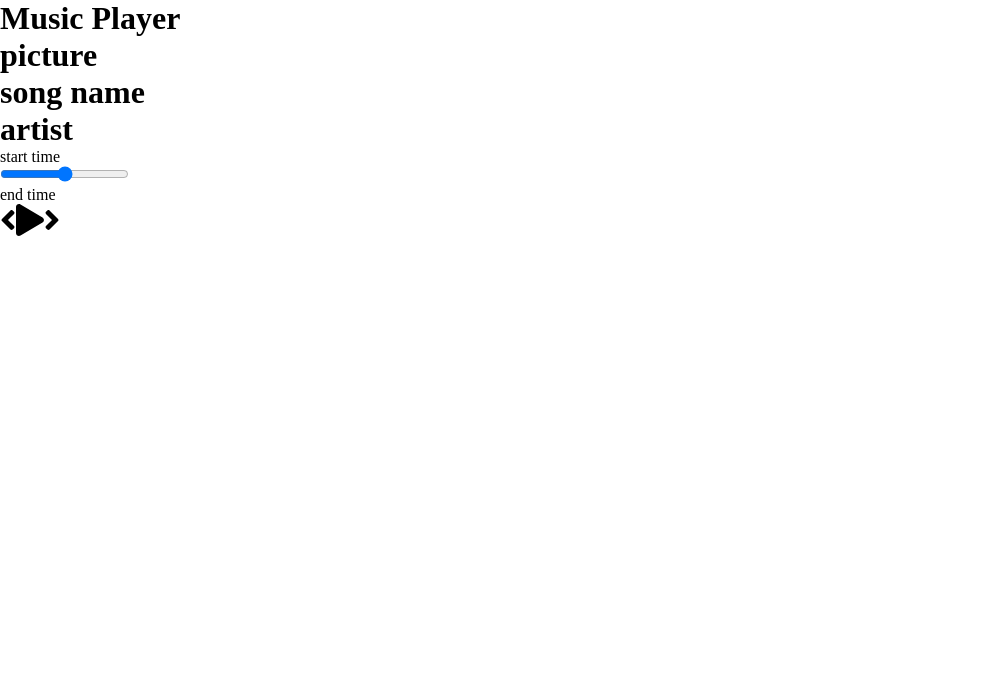
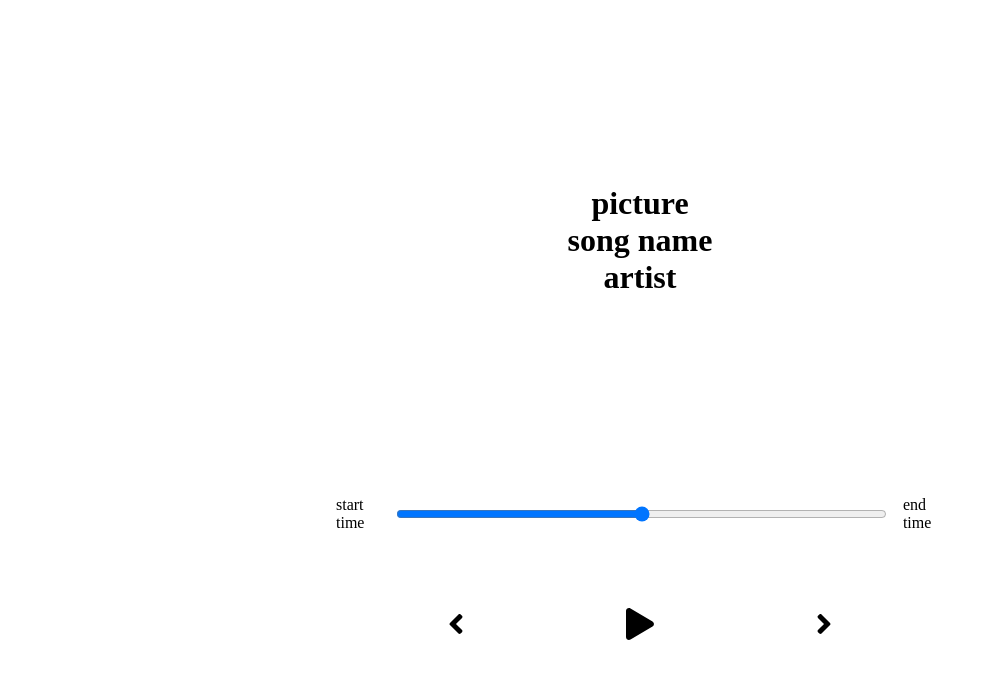
Before and after one commit to Urodacus/nasamat, a React (Create React App) app: page / in a window 1280 px wide. Shown: the top 678 px of the page, without its empty margins (0-994 px from the left). Built offline with nearby package versions, Linux system fonts and the light colour scheme.

Commit message:
initial styling

```diff
--- a/src/App.js
+++ b/src/App.js
@@ -7,7 +7,6 @@ import Song from "./components/Song";
 function App() {
   return (
     <div className="App">
-      <h1>Music Player</h1>
       <Song />
       <Player />
     </div>
--- /dev/null
+++ b/src/styles/_player.scss
@@ -0,0 +1,29 @@
+.player {
+  min-height: 20vh;
+  display: flex;
+  flex-direction: column;
+  align-items: center;
+  justify-content: space-between;
+}
+
+.time-control {
+  width: 50%;
+  display: flex;
+  input {
+    width: 100%;
+    padding: 1rem 2rem;
+  }
+  p {
+    padding: 1rem;
+  }
+}
+
+.play-control {
+  width: 30%;
+  display: flex;
+  justify-content: space-between;
+  align-items: center;
+  svg {
+    cursor: pointer;
+  }
+}
--- /dev/null
+++ b/src/styles/_song.scss
@@ -0,0 +1,7 @@
+.song-container{
+    min-height: 60vh;
+    display: flex;
+    flex-direction: column;
+    align-items: center;
+    justify-content: center;
+}
--- a/src/styles/app.scss
+++ b/src/styles/app.scss
@@ -3,3 +3,6 @@
   padding: 0;
   box-sizing: border-box;
 }
+
+@import "./song";
+@import "./player";
```
